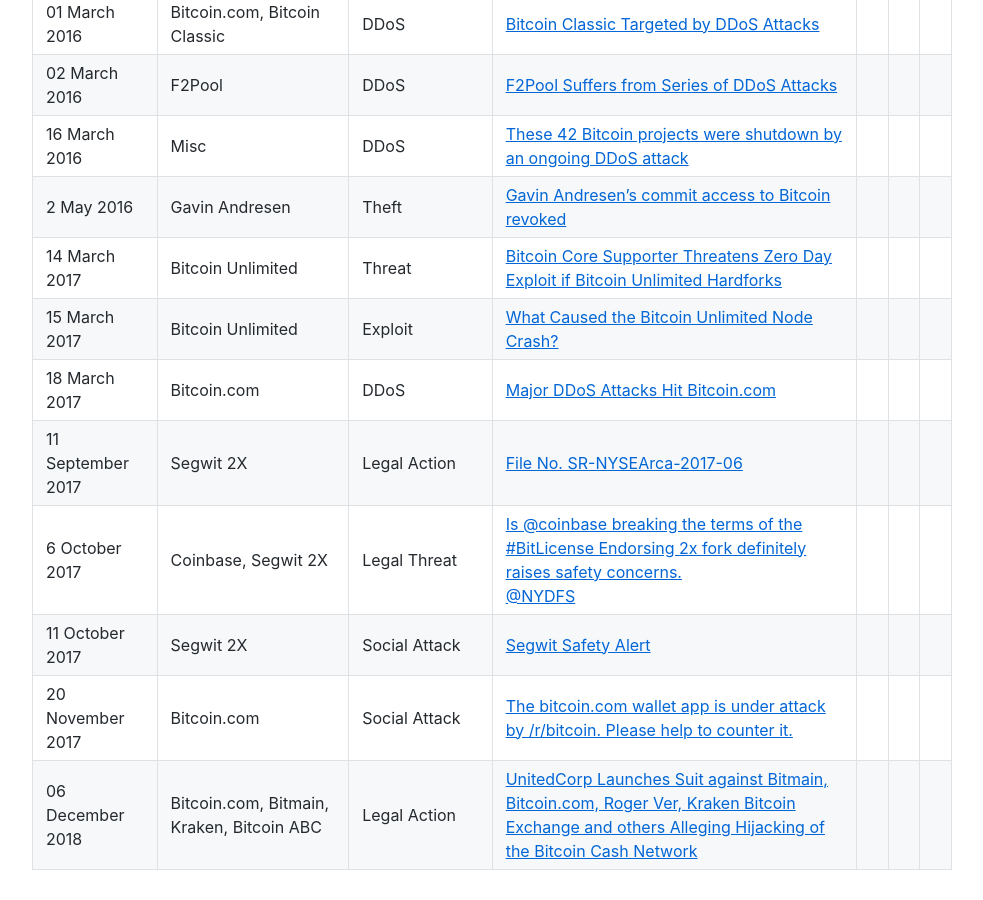
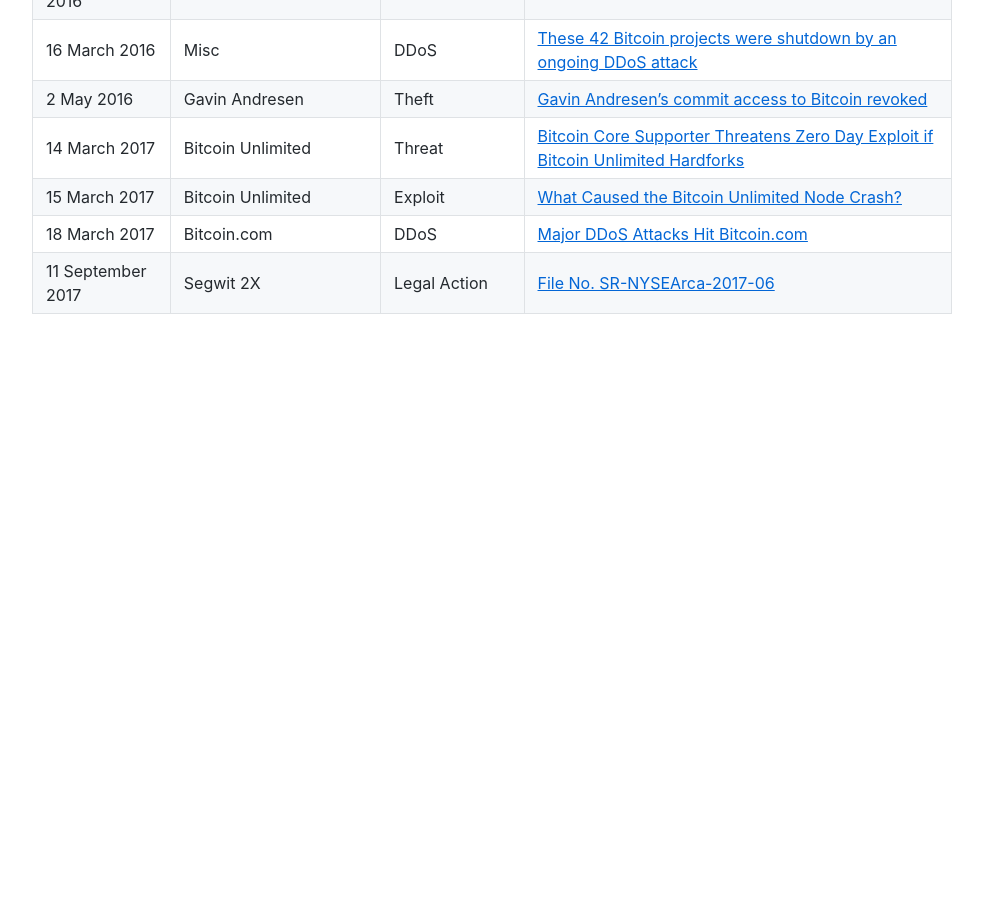
Before and after one commit to derykmakgill/mkg, a Jekyll site: the page built from attacks.md, in a window 1280 px wide and 900 px high, scrolled down 1091 px. Shown: the whole window, without its empty margins (148-1131 px from the left). Built offline with Jekyll 4.4.1, drawn with Linux system fonts in a browser that asks for light colours; after the commit the page ends 1435 px from its top, so only the background shows below that.

Commit message:
Update attacks.md

```diff
--- a/attacks.md
+++ b/attacks.md
@@ -2,32 +2,27 @@
 layout: page
 title: Known Cyber Attacks Against Scaling Bitcoin
 ---
-
-| Date              | Victim                                    | Description    | Source                                                                                                                                                                                                                                                                                                                                                                                                                    |  |  |  |
-| ----------------- | ----------------------------------------- | -------------- | ------------------------------------------------------------------------------------------------------------------------------------------------------------------------------------------------------------------------------------------------------------------------------------------------------------------------------------------------------------------------------------------------------------------------- |  |  |  |
-| 26 May 2014       | Andreas Antonopolous                      | Death theat    | [](https://web.archive.org/web/20160503210834/http://www.thecoinfront.com/andreas-antonopolous-threatened-with-murder-over-twitter/)[Andreas Antonopoulos Threatened With Murder Over Twitter](https://web.archive.org/web/20160503210834/http://www.thecoinfront.com/andreas-antonopolous-threatened-with-murder-over-twitter/)                                                                                          |  |  |  |
-| 5 October 2014    | SatoshiDice, Counterparty                 | Blacklisting   | [](https://www.coindesk.com/blacklist-debate-ok-meddle-bitcoins-code)[The Blacklist Debate: When is it OK to Meddle with Bitcoin’s Code?](https://www.coindesk.com/blacklist-debate-ok-meddle-bitcoins-code)                                                                                                                                                                                                              |  |  |  |
-| 15 June 2015      | Bitcoin XT                                | Social Attack  | [Bitcoin.org Position On Hard Forks](https://github.com/bitcoin-dot-org/bitcoin.org/pull/894)                                                                                                                                                                                                                                                                                                                             |  |  |  |
-| 16 August 2015    | Bitcoin XT                                | Censorship     | [It's time for a break: About the recent mess & temporary new rules](https://www.reddit.com/r/Bitcoin/comments/3h9cq4/its_time_for_a_break_about_the_recent_mess/?utm_source=share&utm_medium=web2x&context=3)                                                                                                                                                                                                            |  |  |  |
-| 17 August 2015    | Bitcoin XT                                | Spoofing       | [Not Bitcoin XT](https://github.com/xtbit/notbitcoinxt)                                                                                                                                                                                                                                                                                                                                                                   |  |  |  |
-| 25 August 2015    | SlushPool                                 | DDoS/Extortion | [BIP101 VOTING DISABLED BECAUSE OF DDOS ATTACK](https://slushpool.com/news/update-bip101-voting-disabled-because-of-ddos-attack/)                                                                                                                                                                                                                                                                                         |  |  |  |
-| 29 August 2015    | Bitcoin XT                                | DDoS           | [UDP flood DDoS attacks against XT nodes](https://www.reddit.com/r/bitcoinxt/comments/3iumsr/udp_flood_ddos_attacks_against_xt_nodes/?utm_source=share&utm_medium=web2x&context=3)                                                                                                                                                                                                                                        |  |  |  |
-| 01 September 2015 | Bitcoin XT                                | DDoS           | [](https://www.reddit.com/r/bitcoinxt/comments/3jg2rt/the_ddoses_are_still_real/)[The DDoSes are still real](https://www.reddit.com/r/bitcoinxt/comments/3jg2rt/the_ddoses_are_still_real/)                                                                                                                                                                                                                               |  |  |  |
-| 03 September 2015 | chunkhost.com, XT node operators          | DDoS           | [](https://www.reddit.com/r/Bitcoin/comments/3jj2hf/bitcoin_xt_nodes_being_ddosed/?utm_source=share&utm_medium=web2x&context=3)[Bitcoin XT nodes being DDOSed?](https://www.reddit.com/r/Bitcoin/comments/3jj2hf/bitcoin_xt_nodes_being_ddosed/?utm_source=share&utm_medium=web2x&context=3)                                                                                                                              |  |  |  |
-| 08 September 2015 | SlushPool                                 | DDoS           | [](https://www.reddit.com/r/bitcoinxt/comments/3k4fkf/looks_like_ddos_attack_towards_slush_pool_started/?utm_source=share&utm_medium=web2x&context=3)[Looks like DDoS attack towards Slush pool started again? Right after Slush resumes BIP 101 block mining.](https://www.reddit.com/r/bitcoinxt/comments/3k4fkf/looks_like_ddos_attack_towards_slush_pool_started/?utm_source=share&utm_medium=web2x&context=3)        |  |  |  |
-| 27 December 2015  | Coinbase                                  | DDoS           | [](https://www.techworm.net/2015/12/hacker-ddos-coinbase-website-down.html)[Coinbase website DDoSed by hacker group](https://www.techworm.net/2015/12/hacker-ddos-coinbase-website-down.html)                                                                                                                                                                                                                             |  |  |  |
-| 16 January 2016   | Coinbase                                  | DDoS           | [](https://bitcointalk.org/index.php?topic=1329635.0)[Why the ddos attack on Coinbase?](https://bitcointalk.org/index.php?topic=1329635.0)                                                                                                                                                                                                                                                                                |  |  |  |
-| 27 February 2016  | Bitcoin Classic                           | DDoS           | [](https://www.reddit.com/r/Bitcoin_Classic/comments/47zglz/ddos_started_again_have_a_nice_day_guys/d0ha9j4/)[DDoS started again. Have a nice day, guys :)](https://www.reddit.com/r/Bitcoin_Classic/comments/47zglz/ddos_started_again_have_a_nice_day_guys/d0ha9j4/)                                                                                                                                                    |  |  |  |
-| 28 February 2016  | Bitcoin Classic                           | DDoS           | [](https://web.archive.org/web/20160302070655/http://www.blockcy.com/bitcoin-classic-nodes-under-ddos-attack)[Bitcoin Classic Nodes Under Heavy DDoS Attack](https://web.archive.org/web/20160302070655/http://www.blockcy.com/bitcoin-classic-nodes-under-ddos-attack)                                                                                                                                                   |  |  |  |
-| 01 March 2016     | Bitcoin.com, Bitcoin Classic              | DDoS           | [](https://news.bitcoin.com/bitcoin-classic-targeted-by-ddos-attacks/)[Bitcoin Classic Targeted by DDoS Attacks](https://news.bitcoin.com/bitcoin-classic-targeted-by-ddos-attacks/)                                                                                                                                                                                                                                      |  |  |  |
-| 02 March 2016     | F2Pool                                    | DDoS           | [](https://cointelegraph.com/news/f2pool-suffers-from-series-of-ddos-attacks)[F2Pool Suffers from Series of DDoS Attacks](https://cointelegraph.com/news/f2pool-suffers-from-series-of-ddos-attacks)                                                                                                                                                                                                                      |  |  |  |
-| 16 March 2016     | Misc                                      | DDoS           | [](https://removeddit.com/r/Bitcoin/comments/4aqi1s/these_42_bitcoin_projects_were_shutdown_by_an/)[These 42 Bitcoin projects were shutdown by an ongoing DDoS attack](https://removeddit.com/r/Bitcoin/comments/4aqi1s/these_42_bitcoin_projects_were_shutdown_by_an/)                                                                                                                                                   |  |  |  |
-| 2 May 2016        | Gavin Andresen                            | Theft          | [](https://news.ycombinator.com/item?id=11610342)[Gavin Andresen's commit access to Bitcoin revoked](https://news.ycombinator.com/item?id=11610342)                                                                                                                                                                                                                                                                       |  |  |  |
-| 14 March 2017     | Bitcoin Unlimited                         | Threat         | [](https://web.archive.org/web/20180612200014/https://www.ccn.com/bitcoin-core-supporter-threatens-zero-day-exploit-bitcoin-unlimited-hardforks/)[Bitcoin Core Supporter Threatens Zero Day Exploit if Bitcoin Unlimited Hardforks](https://web.archive.org/web/20180612200014/https://www.ccn.com/bitcoin-core-supporter-threatens-zero-day-exploit-bitcoin-unlimited-hardforks/)                                        |  |  |  |
-| 15 March 2017     | Bitcoin Unlimited                         | Exploit        | [What Caused the Bitcoin Unlimited Node Crash?](https://web.archive.org/web/20190624061245/https://www.ccn.com/caused-bitcoin-unlimited-node-crash/)                                                                                                                                                                                                                                                                      |  |  |  |
-| 18 March 2017     | Bitcoin.com                               | DDoS           | [](https://news.bitcoin.com/ddos-attacks-bitcoin-com-uncensored-information/)[Major DDoS Attacks Hit Bitcoin.com](https://news.bitcoin.com/ddos-attacks-bitcoin-com-uncensored-information/)                                                                                                                                                                                                                              |  |  |  |
-| 11 September 2017 | Segwit 2X                                 | Legal Action   | [](https://www.sec.gov/comments/sr-nysearca-2017-06/nysearca201706-161046.htm)[File No. SR-NYSEArca-2017-06](https://www.sec.gov/comments/sr-nysearca-2017-06/nysearca201706-161046.htm)                                                                                                                                                                                                                                  |  |  |  |
-| 6 October 2017    | Coinbase, Segwit 2X                       | Legal Threat   | [Is @coinbase breaking the terms of the #BitLicense Endorsing 2x fork definitely raises safety concerns.<br>@NYDFS](https://twitter.com/Excellion/status/916491407270879232)                                                                                                                                                                                                                                              |  |  |  |
-| 11 October 2017   | Segwit 2X                                 | Social Attack  | [Segwit Safety Alert](https://web.archive.org/web/20171029022533/https://bitcoin.org/en/)                                                                                                                                                                                                                                                                                                                                 |  |  |  |
-| 20 November 2017  | Bitcoin.com                               | Social Attack  | [](https://www.reddit.com/r/btc/comments/7eabcz/the_bitcoincom_wallet_app_is_under_attack_by/)[The bitcoin.com wallet app is under attack by /r/bitcoin. Please help to counter it.](https://www.reddit.com/r/btc/comments/7eabcz/the_bitcoincom_wallet_app_is_under_attack_by/)                                                                                                                                          |  |  |  |
-| 06 December 2018  | Bitcoin.com, Bitmain, Kraken, Bitcoin ABC | Legal Action   | [](https://seekingalpha.com/pr/17351190-unitedcorp-launches-suit-against-bitmain-bitcoin-com-roger-ver-kraken-bitcoin-exchange-and)[UnitedCorp Launches Suit against Bitmain, Bitcoin.com, Roger Ver, Kraken Bitcoin Exchange and others Alleging Hijacking of the Bitcoin Cash Network](https://seekingalpha.com/pr/17351190-unitedcorp-launches-suit-against-bitmain-bitcoin-com-roger-ver-kraken-bitcoin-exchange-and) |  |  |
+| Date              | Victim                                    | Description    | Source                                                                                                                                                                                                                                                                                                                                                                                                                    |
+| ----------------- | ----------------------------------------- | -------------- | ------------------------------------------------------------------------------------------------------------------------------------------------------------------------------------------------------------------------------------------------------------------------------------------------------------------------------------------------------------------------------------------------------------------------- |
+| 26 May 2014       | Andreas Antonopolous                      | Death theat    | [](https://web.archive.org/web/20160503210834/http://www.thecoinfront.com/andreas-antonopolous-threatened-with-murder-over-twitter/)[Andreas Antonopoulos Threatened With Murder Over Twitter](https://web.archive.org/web/20160503210834/http://www.thecoinfront.com/andreas-antonopolous-threatened-with-murder-over-twitter/)                                                                                          |
+| 5 October 2014    | SatoshiDice, Counterparty                 | Blacklisting   | [](https://www.coindesk.com/blacklist-debate-ok-meddle-bitcoins-code)[The Blacklist Debate: When is it OK to Meddle with Bitcoin’s Code?](https://www.coindesk.com/blacklist-debate-ok-meddle-bitcoins-code)                                                                                                                                                                                                              |
+| 15 June 2015      | Bitcoin XT                                | Social Attack  | [Bitcoin.org Position On Hard Forks](https://github.com/bitcoin-dot-org/bitcoin.org/pull/894)                                                                                                                                                                                                                                                                                                                             |
+| 16 August 2015    | Bitcoin XT                                | Censorship     | [It's time for a break: About the recent mess & temporary new rules](https://www.reddit.com/r/Bitcoin/comments/3h9cq4/its_time_for_a_break_about_the_recent_mess/?utm_source=share&utm_medium=web2x&context=3)                                                                                                                                                                                                            |
+| 17 August 2015    | Bitcoin XT                                | Spoofing       | [Not Bitcoin XT](https://github.com/xtbit/notbitcoinxt)                                                                                                                                                                                                                                                                                                                                                                   |
+| 25 August 2015    | SlushPool                                 | DDoS/Extortion | [BIP101 VOTING DISABLED BECAUSE OF DDOS ATTACK](https://slushpool.com/news/update-bip101-voting-disabled-because-of-ddos-attack/)                                                                                                                                                                                                                                                                                         |
+| 29 August 2015    | Bitcoin XT                                | DDoS           | [UDP flood DDoS attacks against XT nodes](https://www.reddit.com/r/bitcoinxt/comments/3iumsr/udp_flood_ddos_attacks_against_xt_nodes/?utm_source=share&utm_medium=web2x&context=3)                                                                                                                                                                                                                                        |
+| 01 September 2015 | Bitcoin XT                                | DDoS           | [](https://www.reddit.com/r/bitcoinxt/comments/3jg2rt/the_ddoses_are_still_real/)[The DDoSes are still real](https://www.reddit.com/r/bitcoinxt/comments/3jg2rt/the_ddoses_are_still_real/)                                                                                                                                                                                                                               |
+| 03 September 2015 | chunkhost.com, XT node operators          | DDoS           | [](https://www.reddit.com/r/Bitcoin/comments/3jj2hf/bitcoin_xt_nodes_being_ddosed/?utm_source=share&utm_medium=web2x&context=3)[Bitcoin XT nodes being DDOSed?](https://www.reddit.com/r/Bitcoin/comments/3jj2hf/bitcoin_xt_nodes_being_ddosed/?utm_source=share&utm_medium=web2x&context=3)                                                                                                                              |
+| 08 September 2015 | SlushPool                                 | DDoS           | [](https://www.reddit.com/r/bitcoinxt/comments/3k4fkf/looks_like_ddos_attack_towards_slush_pool_started/?utm_source=share&utm_medium=web2x&context=3)[Looks like DDoS attack towards Slush pool started again? Right after Slush resumes BIP 101 block mining.](https://www.reddit.com/r/bitcoinxt/comments/3k4fkf/looks_like_ddos_attack_towards_slush_pool_started/?utm_source=share&utm_medium=web2x&context=3)        |
+| 27 December 2015  | Coinbase                                  | DDoS           | [](https://www.techworm.net/2015/12/hacker-ddos-coinbase-website-down.html)[Coinbase website DDoSed by hacker group](https://www.techworm.net/2015/12/hacker-ddos-coinbase-website-down.html)                                                                                                                                                                                                                             |
+| 16 January 2016   | Coinbase                                  | DDoS           | [](https://bitcointalk.org/index.php?topic=1329635.0)[Why the ddos attack on Coinbase?](https://bitcointalk.org/index.php?topic=1329635.0)                                                                                                                                                                                                                                                                                |
+| 27 February 2016  | Bitcoin Classic                           | DDoS           | [](https://www.reddit.com/r/Bitcoin_Classic/comments/47zglz/ddos_started_again_have_a_nice_day_guys/d0ha9j4/)[DDoS started again. Have a nice day, guys :)](https://www.reddit.com/r/Bitcoin_Classic/comments/47zglz/ddos_started_again_have_a_nice_day_guys/d0ha9j4/)                                                                                                                                                    |
+| 28 February 2016  | Bitcoin Classic                           | DDoS           | [](https://web.archive.org/web/20160302070655/http://www.blockcy.com/bitcoin-classic-nodes-under-ddos-attack)[Bitcoin Classic Nodes Under Heavy DDoS Attack](https://web.archive.org/web/20160302070655/http://www.blockcy.com/bitcoin-classic-nodes-under-ddos-attack)                                                                                                                                                   |
+| 01 March 2016     | Bitcoin.com, Bitcoin Classic              | DDoS           | [](https://news.bitcoin.com/bitcoin-classic-targeted-by-ddos-attacks/)[Bitcoin Classic Targeted by DDoS Attacks](https://news.bitcoin.com/bitcoin-classic-targeted-by-ddos-attacks/)                                                                                                                                                                                                                                      |
+| 02 March 2016     | F2Pool                                    | DDoS           | [](https://cointelegraph.com/news/f2pool-suffers-from-series-of-ddos-attacks)[F2Pool Suffers from Series of DDoS Attacks](https://cointelegraph.com/news/f2pool-suffers-from-series-of-ddos-attacks)                                                                                                                                                                                                                      |
+| 16 March 2016     | Misc                                      | DDoS           | [](https://removeddit.com/r/Bitcoin/comments/4aqi1s/these_42_bitcoin_projects_were_shutdown_by_an/)[These 42 Bitcoin projects were shutdown by an ongoing DDoS attack](https://removeddit.com/r/Bitcoin/comments/4aqi1s/these_42_bitcoin_projects_were_shutdown_by_an/)                                                                                                                                                   |
+| 2 May 2016        | Gavin Andresen                            | Theft          | [](https://news.ycombinator.com/item?id=11610342)[Gavin Andresen's commit access to Bitcoin revoked](https://news.ycombinator.com/item?id=11610342)                                                                                                                                                                                                                                                                       |
+| 14 March 2017     | Bitcoin Unlimited                         | Threat         | [](https://web.archive.org/web/20180612200014/https://www.ccn.com/bitcoin-core-supporter-threatens-zero-day-exploit-bitcoin-unlimited-hardforks/)[Bitcoin Core Supporter Threatens Zero Day Exploit if Bitcoin Unlimited Hardforks](https://web.archive.org/web/20180612200014/https://www.ccn.com/bitcoin-core-supporter-threatens-zero-day-exploit-bitcoin-unlimited-hardforks/)                                        |
+| 15 March 2017     | Bitcoin Unlimited                         | Exploit        | [What Caused the Bitcoin Unlimited Node Crash?](https://web.archive.org/web/20190624061245/https://www.ccn.com/caused-bitcoin-unlimited-node-crash/)                                                                                                                                                                                                                                                                      |
+| 18 March 2017     | Bitcoin.com                               | DDoS           | [](https://news.bitcoin.com/ddos-attacks-bitcoin-com-uncensored-information/)[Major DDoS Attacks Hit Bitcoin.com](https://news.bitcoin.com/ddos-attacks-bitcoin-com-uncensored-information/)                                                                                                                                                                                                                              |
+| 11 September 2017 | Segwit 2X                                 | Legal Action   | [](https://www.sec.gov/comments/sr-nysearca-2017-06/nysearca201706-161046.htm)[File No. SR-NYSEArca-2017-06](https://www.sec.gov/comments/sr-nysearca-2017-06/nysearca201706-161046.htm)                                                                                                                                                                                                                                  |
```
